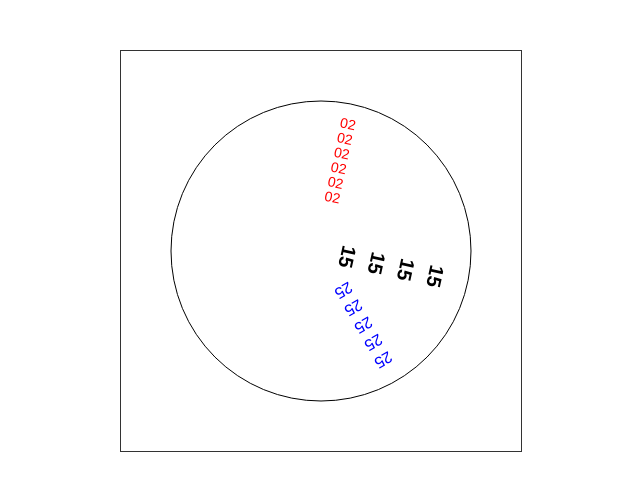
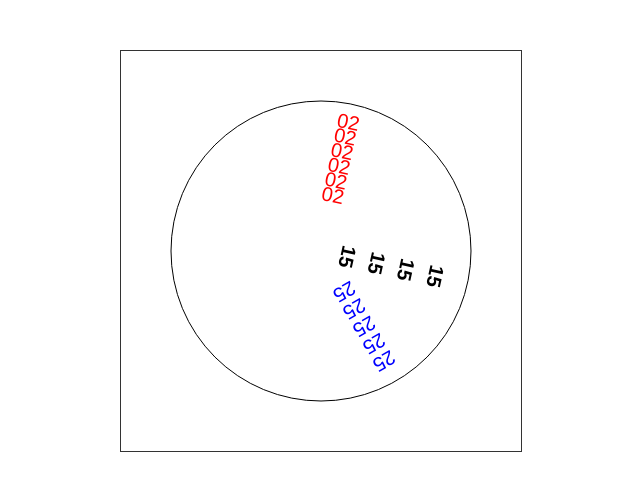
Before and after one commit to XXXTASY/jam-unik, a plain HTML site: page index.html in a window 1280 px wide. Shown: the whole page, without its empty margins (319-959 px from the left). Drawn offline with Linux system fonts and the light colour scheme.

Commit message:
Update index.html

```diff
--- a/index.html
+++ b/index.html
@@ -56,7 +56,7 @@
 
         ctx.save();
         ctx.rotate((minuteAngle * Math.PI) / 180);
-        ctx.font = "16px sans-serif";
+        ctx.font = "20px sans-serif";
         ctx.fillStyle = "blue";
         const minuteRepeats = 5;
         const minuteSpacing = 20;
@@ -69,7 +69,7 @@
 
         ctx.save();
         ctx.rotate((secondAngle * Math.PI) / 180);
-        ctx.font = "14px sans-serif";
+        ctx.font = "20px sans-serif";
         ctx.fillStyle = "red";
         const secondRepeats = 6;
         const secondSpacing = 15;
```
